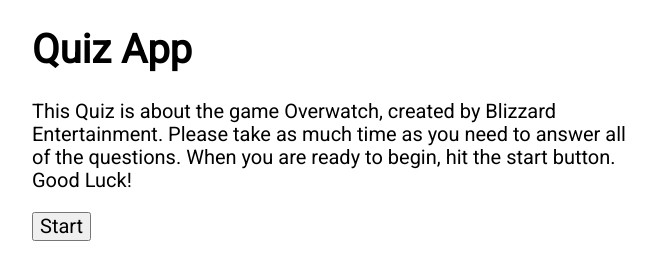
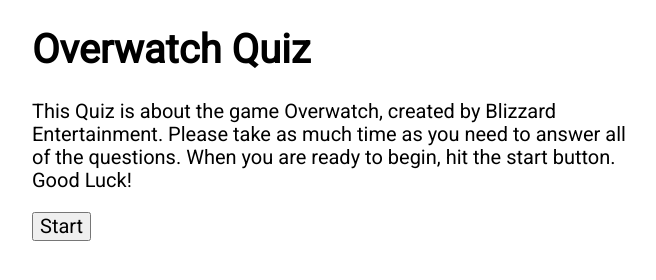
Before and after one commit to scylol/quiz-app, a plain HTML site: page index.html in a window 1280 px wide. Shown: the whole page, without its empty margins (308-964 px from the left). Drawn offline with nearby package versions, Linux system fonts and the light colour scheme.

Commit message:
changed header

```diff
--- a/index.html
+++ b/index.html
@@ -13,7 +13,7 @@
 
 <div class="container">
 	<section class="introduction">
-		<h1>Quiz App</h1>
+		<h1>Overwatch Quiz</h1>
 		<p>This Quiz is about the game Overwatch, created by Blizzard Entertainment.
 		Please take as much time as you need to answer all of the questions.
 		When you are ready to begin, hit the start button. Good Luck!
```
